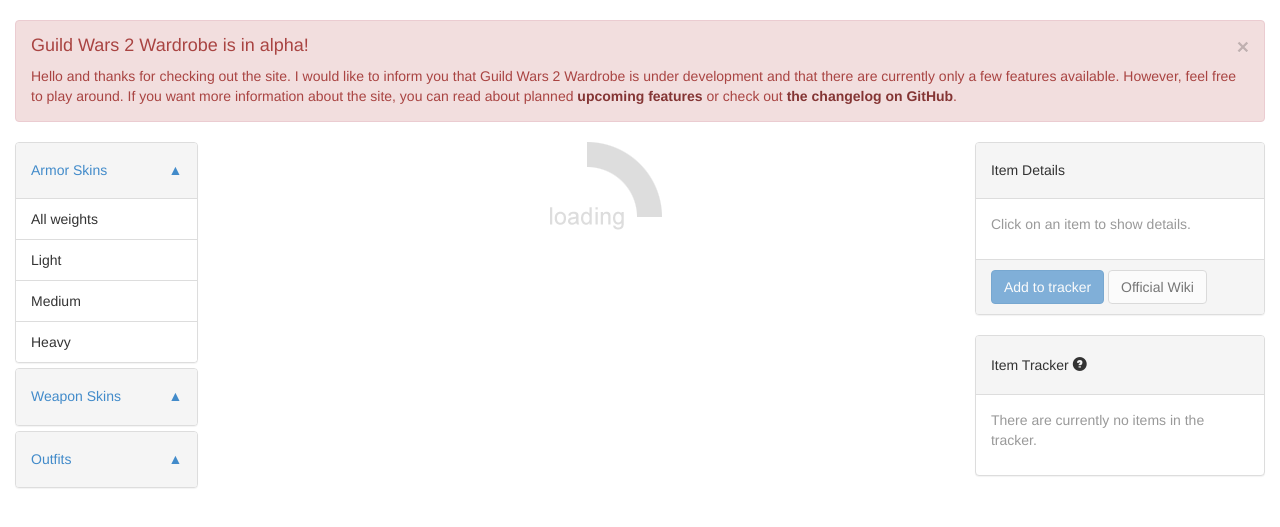
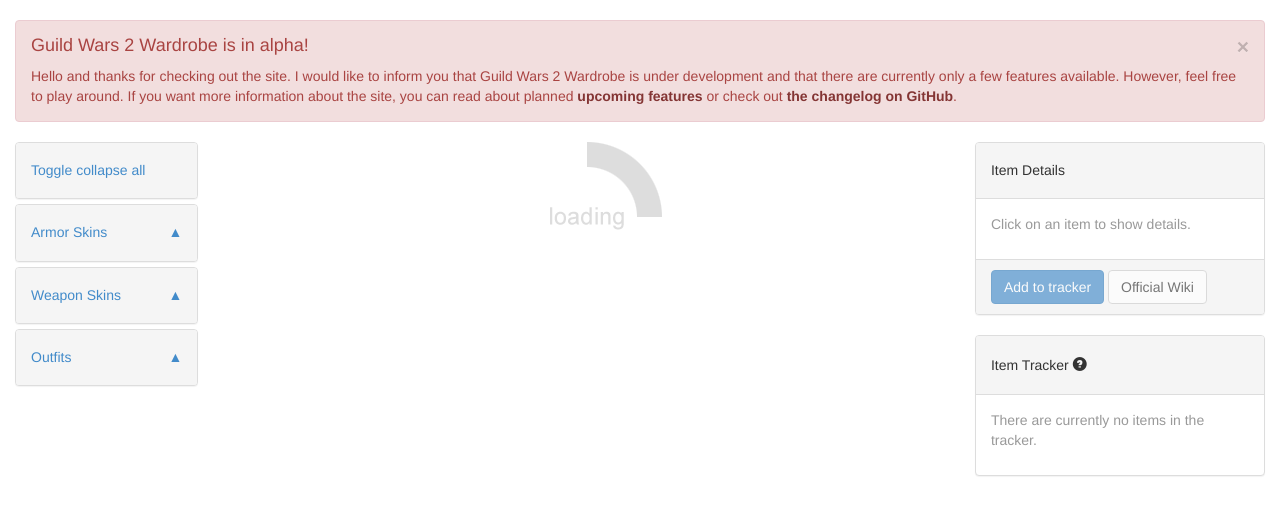
Before and after one commit to nightzirch/gw2wardrobe, a PHP site: page / in a window 1280 px wide. Shown: the part 52-579 px from the top of the page. Run offline with PHP 8.4, Linux system fonts and the light colour scheme; some libraries are stand-ins or nearby versions.

Commit message:
More items, improved toggle menu
Will now show both armors and weapons. Toggle menu is improved. Item
details now says if there's a recipe for the item, linking to the wiki.

```diff
--- a/css/style.css
+++ b/css/style.css
@@ -28,6 +28,10 @@
 #loading > img {
 	display: block;
 	margin: 0 auto;
+}
+
+#itemsContainer > div:last-child {
+	margin-top: 5px;
 }
 
 #itemDetails ul.list-group > li.list-group-item:first-child {
--- a/index.php
+++ b/index.php
@@ -60,6 +60,16 @@
 						<div class="panel panel-default">
 							<div class="panel-heading">
 								<h5>
+									<a id="collapseToggle" href="#" >
+										Toggle collapse all
+									</a>
+								</h5>
+							</div>
+						</div>
+
+						<div class="panel panel-default">
+							<div class="panel-heading">
+								<h5>
 									<a href="#sortArmor" data-toggle="collapse" data-parent="#sortMenu">
 										Armor Skins
 										<span class="collapse-arrow pull-right">&#x25B2;</span>
@@ -67,11 +77,10 @@
 								</h5>
 							</div>
 
-							<ul id="sortArmor" class="list-group collapse in">
-								<li class="list-group-item">All weights</li>
-								<li class="list-group-item">Light</li>
-								<li class="list-group-item">Medium</li>
-								<li class="list-group-item">Heavy</li>
+							<ul id="sortArmor" class="list-group collapse" data-bind="foreach: armors">
+								<li class="list-group-item">
+									<a data-bind='attr: {href: "#" + id}, text: name'></a>
+								</li>
 							</ul>
 						</div>
 
@@ -85,26 +94,10 @@
 								</h5>
 							</div>
 
-							<ul id="sortWeapon" class="list-group collapse">
-								<li class="list-group-item">Axe</li>
-								<li class="list-group-item">Dagger</li>
-								<li class="list-group-item">Focus</li>
-								<li class="list-group-item">Greatsword</li>
-								<li class="list-group-item">Hammer</li>
-								<li class="list-group-item">Harpoon Gun</li>
-								<li class="list-group-item">Longbow</li>
-								<li class="list-group-item">Mace</li>
-								<li class="list-group-item">Pistol</li>
-								<li class="list-group-item">Rifle</li>
-								<li class="list-group-item">Scepter</li>
-								<li class="list-group-item">Shield</li>
-								<li class="list-group-item">Short Bow</li>
-								<li class="list-group-item">Spear</li>
-								<li class="list-group-item">Staff</li>
-								<li class="list-group-item">Sword</li>
-								<li class="list-group-item">Torch</li>
-								<li class="list-group-item">Trident</li>
-								<li class="list-group-item">Warhorn</li>
+							<ul id="sortWeapon" class="list-group collapse" data-bind="foreach: weapons">
+								<li class="list-group-item">
+									<a data-bind='attr: {href: "#" + id}, text: name'></a>
+								</li>
 							</ul>
 						</div>
 
@@ -133,8 +126,8 @@
 						<img src="img/loading.gif" alt="Loading" />
 					</div>
 
-					<div id="itemsContainer" class="panel-group" data-bind="foreach: armors">
-
+					<div id="itemsContainer" class="panel-group">
+						<div data-bind="foreach: armors">
 							<div class="panel panel-default">
 								<div class="panel-heading">
 									<a data-toggle="collapse" data-bind='html: name + " (" + value.length + ")" + arrow, attr: {href: "#" + id}'></a>
@@ -147,10 +140,13 @@
 										</div>
 									</div>
 								</div>
+							</div>
+						</div>
 
-							<!-- ko if: $index() == 0 -->
-								<!--<div class="panel-heading">
-									<a data-toggle="collapse" data-bind='html: name + arrow, attr: {href: "#" + id}'></a>
+						<div data-bind="foreach: weapons">
+							<div class="panel panel-default">
+								<div class="panel-heading">
+									<a data-toggle="collapse" data-bind='html: name + " (" + value.length + ")" + arrow, attr: {href: "#" + id}'></a>
 								</div>
 
 								<div class="panel-collapse collapse in" data-bind="attr: {id: id}">
@@ -159,22 +155,8 @@
 											<img data-bind="attr: {src: img}" />
 										</div>
 									</div>
-								</div>-->
-							<!-- /ko -->
-
-							<!-- ko if: $index() != 0 -->
-								<!--<div class="panel-heading">
-									<a data-toggle="collapse" class="collapsed" data-bind='html: name + arrow, attr: {href: "#" + id}'></a>
-								</div>
-
-								<div class="panel-collapse collapse" data-bind="attr: {id: id}">
-									<div class="panel-body" data-bind="foreach: value">
-										<div class="itemBlock" data-bind='attr: {"data-gw2item": id}'>
-											<img data-bind="attr: {src: img}" />
 								</div>
 							</div>
-								</div>-->
-							<!-- /ko -->
 						</div>
 					</div>
 				</div>
@@ -192,7 +174,7 @@
 									<p class="detailDesc text-muted" data-bind="text: detailDesc"></p>
 								</li>
 
-								<li class="list-group-item" data-bind="visible: detailAcquire || detailRecipe">
+								<li class="list-group-item" data-bind="visible: (detailAcquire() || detailRecipe())">
 									<div data-bind="visible: detailAcquire">
 										<h5>Acquisition</h5>
 										<div data-bind="html: detailAcquire"></div>
--- a/js/script.js
+++ b/js/script.js
@@ -28,7 +28,6 @@ var gw2w = {
 				dataType: "json",
 				url: gw2w.api.gw2spidy.types(),
 				success: function(data) {
-					console.log(data);
 					gw2w.items.types = data;
 					gw2w.process.types();
 				}
@@ -39,7 +38,6 @@ var gw2w = {
 				dataType: "json",
 				url: gw2w.api.gw2spidy.allArmors(),
 				success: function(data) {
-					console.log(data);
 					gw2w.items.armors = data;
 					gw2w.process.armors();
 				}
@@ -50,7 +48,6 @@ var gw2w = {
 				dataType: "json",
 				url: gw2w.api.gw2spidy.allWeapons(),
 				success: function(data) {
-					console.log(data);
 					gw2w.items.weapons = data;
 					gw2w.process.weapons();
 				}
@@ -167,6 +164,7 @@ var gw2w = {
 		all: function() {
 			gw2w.listeners.itemBlock();
 			gw2w.listeners.trackerAdd();
+			gw2w.listeners.collapseToggle();
 		},
 		itemBlock: function() {
 			$(".itemBlock").on("click", function() {
@@ -178,6 +176,12 @@ var gw2w = {
 			$("#trackerAdd").on("click", function() {
 				gw2w.tracker.add();
 				gw2w.tracker.exist(gw2w.vm.detailId());
+			});
+		},
+		collapseToggle: function() {
+			$("#collapseToggle").on("click", function(e) {
+				e.preventDefault();
+				$("#itemsContainer div.panel-collapse").collapse("toggle");
 			});
 		}
 	},
@@ -297,7 +301,6 @@ var gw2w = {
 				url: "get.php",
 				data: "url=" + url,
 				success: function(data) {
-					console.log(data);
 					gw2w.items.page = data;
 					gw2w.process.itemPage();
 				}
@@ -311,11 +314,18 @@ var gw2w = {
 			var armors = gw2w.items.armors.results;
 
 			$.each(armors, function(index, obj) {
+				// Only proceed to add it if the item can be found
+				var imgSubdomain = obj.img.split(".")[0].split("//")[1];
+
+				// "render" is the new subdomain for image rendering.
+				// The old one is not working, but some items still use it.
+				if(imgSubdomain == "render") {
 					var i = obj.sub_type_id;
 
 					// Lets organize the armor types.
 					// We place the object into a multidimentional array.
 					vm.armors()[i].value.push(new gw2w.class.armor(obj));
+				}
 			});
 		},
 		weapons: function() {
@@ -323,11 +333,35 @@ var gw2w = {
 			var weapons = gw2w.items.weapons.results;
 
 			$.each(weapons, function(index, obj) {
+				// Only proceed to add it if the item can be found
+				var imgSubdomain = obj.img.split(".")[0].split("//")[1];
+
+				// "render" is the new subdomain for image rendering.
+				// The old one is not working, but some items still use it.
+				if(imgSubdomain == "render") {
 					var i = obj.sub_type_id;
 
 					// Lets organize the weapon types.
 					// We place the object into a multidimentional array.
 					vm.weapons()[i].value.push(new gw2w.class.weapon(obj));
+				}
+			});
+
+			// Because of missing subtypes, we have some null values in the weapons array.
+			// Lets remove those empty values!
+			vm.weapons.remove(function(item) {
+				return typeof(item) != "object";
+			});
+
+			// Also, let's remove some of the bullshit subtypes.
+			// To make it simple, we remove those that have less than 10 items in them.
+			vm.weapons.remove(function(item) {
+				return item.value.length < 10;
+			});
+
+			// And lastly, let's sort them alphabetically
+			vm.weapons.sort(function(left, right) {
+				return left.id == right.id ? 0 : (left.id < right.id ? -1 : 1);
 			});
 		},
 		types: function() {
@@ -394,28 +428,33 @@ var gw2w = {
 				var acq = $("#Acquisition", page);
 
 				// If the page has a section about acquisition
-				if(acq) {
+				if(acq.length > 0) {
 					// Find the text about how to acquire
 					acq = $(acq).parent().next();
 
 					// Convert from jQuery element to pure JS to new String
 					acq = $(acq)[0].outerHTML;
 
-					console.log(acq);
-
 					var vm = gw2w.vm;
 					vm.detailAcquire(acq);
+
+					// This means there's no recipe
+					vm.detailRecipe(false);
 				}
 
 				// If not
 				else {
 					// Locate the recipe
-					var recipe = $("#Recipes", page);
+					var recipe = $("#Recipe, #Recipes", page);
 
 					// If there is a recipe
-					if(recipe) {
+					if(recipe.length > 0) {
 						// Set recipe to true
 						vm.detailRecipe(true);
+					}
+					// Or if there isn't one
+					else {
+						vm.detailRecipe(false);
 					}
 				}
 			}
@@ -563,5 +602,11 @@ var gw2w = {
 		tooltip: function() {
 			$.gw2tooltip('[data-gw2item]');
 		}
+	},
+
+	collapse: {
+		toggle: function() {
+
 		}
 	}
+}
```
Lines whose indentation alone changed are shown as unchanged.
